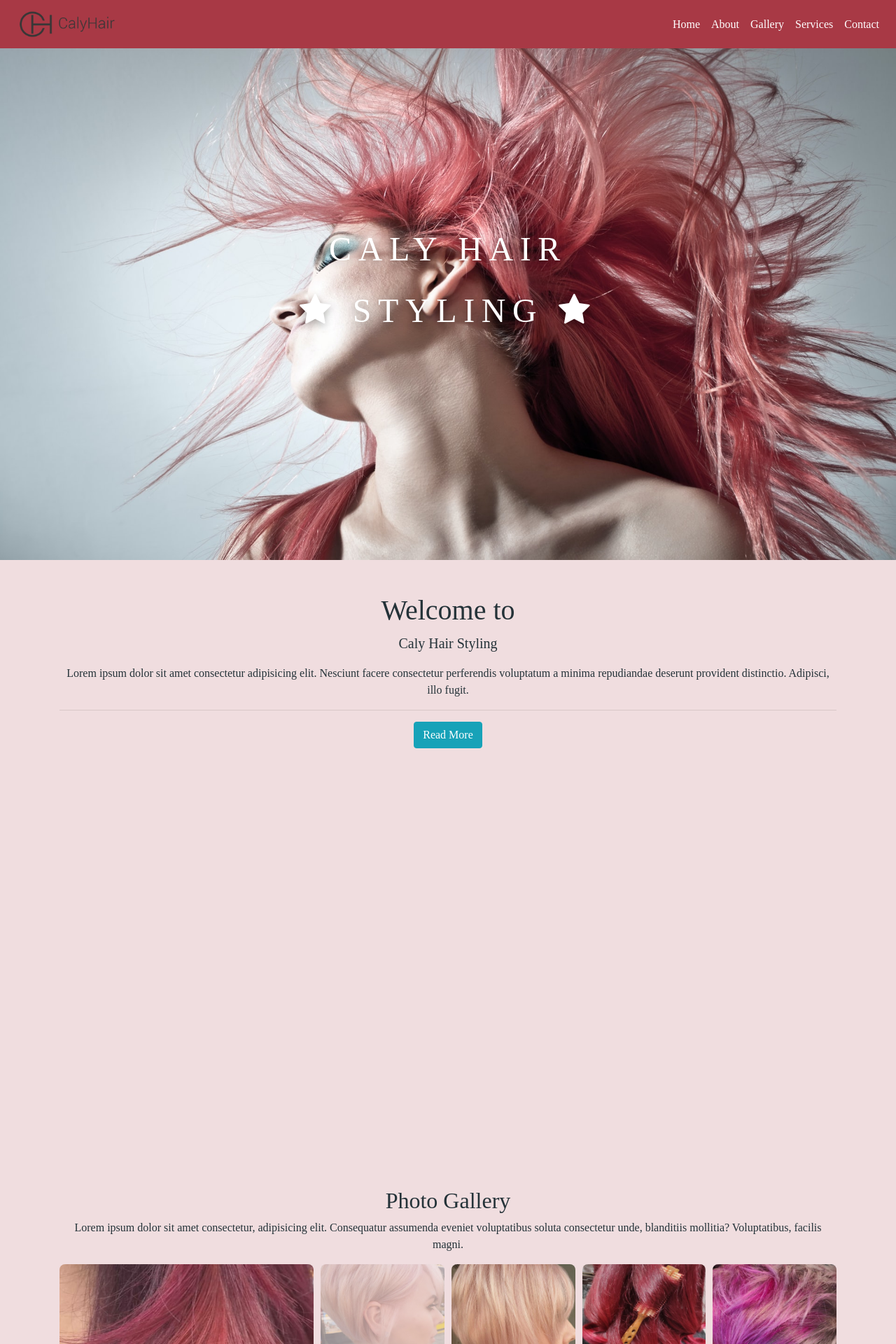
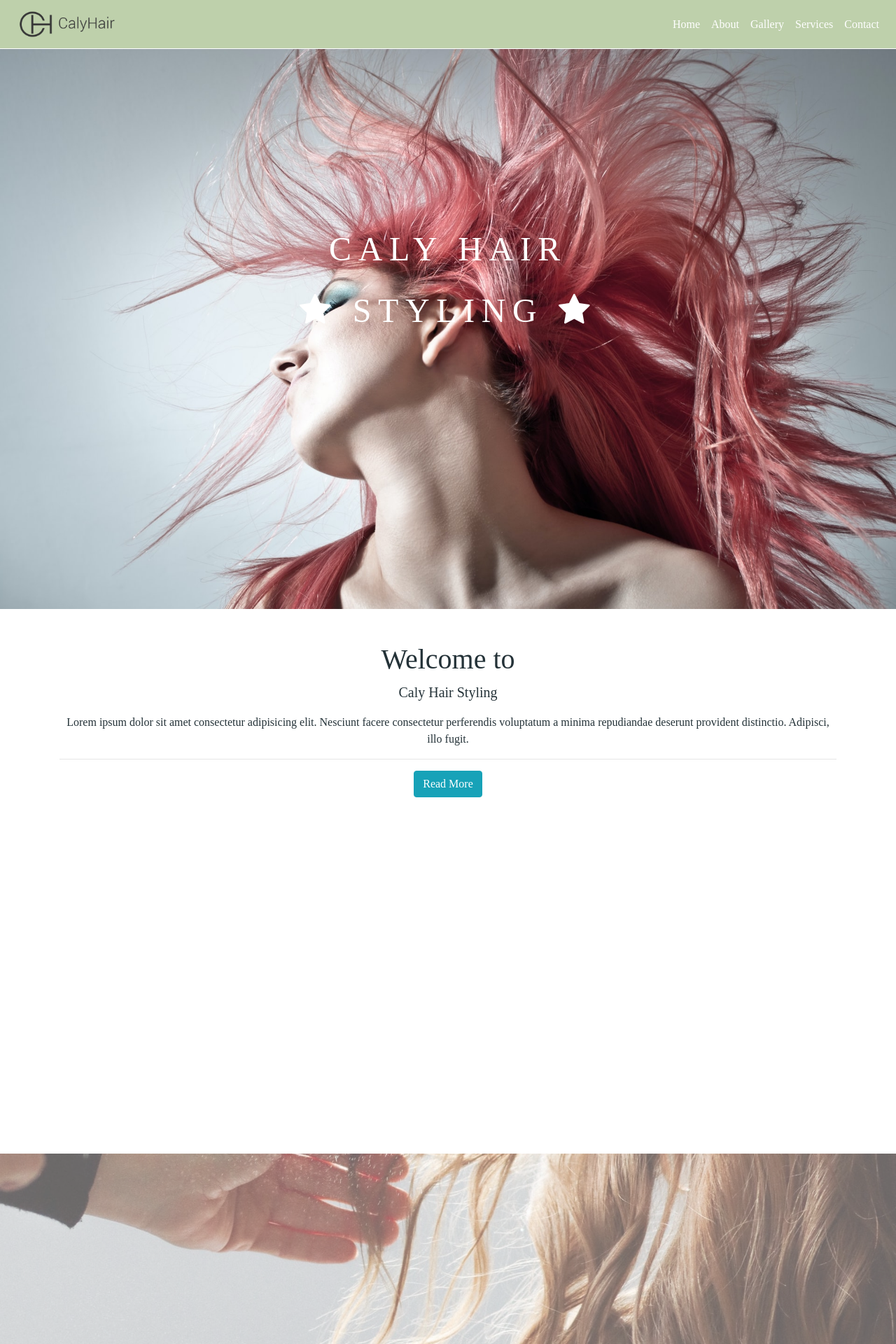
Before and after one commit to Luciano-Lima/caly-hair, a Django app: page / in a window 1280 px wide. Shown: the top 1920 px of the page at 70% size. Run offline with Django 3.2, Linux system fonts and the light colour scheme; data comes from the database, SQL or seed files in the repository; some libraries are stand-ins or nearby versions.

Commit message:
Added parallax

```diff
--- a/hair_salon/static/css/style.css
+++ b/hair_salon/static/css/style.css
@@ -1,24 +1,16 @@
+
+
 /* Main style */
-* body,html {
+  * body,html {
+    height: 100%;
+    margin: 0;
     font-family: 'Montserrat, Arial, Helvetica, sans-serif';
     font-size: 16px;
-    background-color: rgb(168 57 69 / 17%);
+    /* background-color: rgb(168 57 69 / 17%); */
     color: #243238;
-    margin: 0;
-    padding: 0;
-    height: 100%;
 }
 
-.container-fluid {
-    margin: 0;
-    padding: 0;
-}
-
-section {
-    width: 100%;
-    height: 100vh;
-}
-
+/* Navegation */
 .navbar-brand {
     padding: 0;
 }
@@ -28,33 +20,25 @@ section {
     padding: 0;
 }
 
+.navbar a {
+    color: #ffffff;
+}
+
+.bg-dark {
+    background-color: #769b4d78 !important;
+}
+
+/* Background img */
 .background-cover img {
     background-position: center;
     width: 100%;
     height: 100vh;
-    background-size: cover;
+    object-fit: cover;
+    background-repeat: no-repeat;
+     background-position: 50% 50%;
 }
 
-.bg-dark {
-    background-color: #a83945 !important;
-    /* background-color: #a0abb100 !important; */
-}
-
-.navbar a {
-    color: #ffffff;
-}
-
-.container {
-    text-align: center;
-}
-
-
-.holding-img {
-    position: relative;
-    text-align: center;
-}
-
-.holding-text {
+.background-cover-text {
     position: absolute;
     top: 50%;
     left: 50%;
@@ -64,21 +48,57 @@ section {
     letter-spacing: 0.2em;
     text-transform: uppercase;
     color: #ffffff;
-    text-shadow: 0px 4px 12px rgba(0, 0, 0, 0.3);
 }
-
 
 .styling {
     display: inline;
 }
 
-.profile-background {
-    /* background-color:#05090a; */
-}
-
 .profile-img {
     height: 350px;
     border-radius: 50px;
+}
+
+.parallax-1 {
+    background-image: url('/static/img/bg-img-2.jpg');
+    min-height: 300px;
+}
+
+.parallax-2 {
+    background-image: url('/static/img/bg-img-3.jpg');
+    height: 300px;
+}
+
+/* Parallax */
+.parallax-1, .parallax-2 {
+    background-position: center;
+    background-size: cover;
+    background-attachment:fixed;
+
+    opacity: 0.6;
+    position: relative;
+
+
+
+}
+
+/* Testimonials */
+.chip {
+    display: inline-block;
+    padding: 0 25px;
+    height: 50px;
+    font-size: 16px;
+    line-height: 50px;
+    border-radius: 25px;
+    background-color: #f1f1f1;
+}
+
+.chip img {
+    float: left;
+    margin: 0 10px 0 -25px;
+    height: 50px;
+    width: 50px;
+    border-radius: 50%;
 }
 
 /* Photo Gallery */
@@ -161,21 +181,9 @@ section {
     }
 }
 
-/* Testimonials */
-.chip {
-    display: inline-block;
-    padding: 0 25px;
-    height: 50px;
-    font-size: 16px;
-    line-height: 50px;
-    border-radius: 25px;
-    background-color: #f1f1f1;
+section {
+    width: 100%;
+    height: 100vh;
+    padding: 70px 0px;
+
 }
-
-.chip img {
-    float: left;
-    margin: 0 10px 0 -25px;
-    height: 50px;
-    width: 50px;
-    border-radius: 50%;
-}
--- a/hair_salon/templates/index.html
+++ b/hair_salon/templates/index.html
@@ -12,9 +12,9 @@ Caly Hair Styling
     </div>
 </section>
 
-<div class="container">
+<div class="container-fuid text-center">
 
-    <div class="holding-text">
+    <div class="background-cover-text">
         <div class="row">
             <div class="col-12">
                 <div class="caly-style">
@@ -29,6 +29,7 @@ Caly Hair Styling
         </div>
     </div>
     <!-- Section About -->
+    <div class="container">
         <section id="about" class="introduction mt-5">
             <h1>Welcome to</h1>
             <p class="lead">Caly Hair Styling</p>
@@ -68,10 +69,11 @@ Caly Hair Styling
                     </div>
                 </div>
             </div>
-
-
         </section>
+    </div>
     <!-- Section Gallery -->
+    <div class="parallax-1"></div>
+    <div class="container">
         <section id="gallery" class="gallery mt-5">
             <h2>Photo Gallery</h2>
             <p>Lorem ipsum dolor sit amet consectetur, adipisicing elit. Consequatur assumenda eveniet voluptatibus soluta
@@ -195,10 +197,12 @@ Caly Hair Styling
                     </div>
                 </div>
             </div>
+        </section>
+    </div>
+    <!-- Section Testimonials -->
+    <div class="container">
+        <section class="testimonials mt-5">
 
-    </section>
-    <!-- Section Testimonials -->
-    <section class="testimonials mt-5">
             <h3>What People Say?</h3>
             <span class="reviews">Carly Experiences</span>
             <div id="carouselExampleControls" class="carousel slide" data-ride="carousel">
@@ -274,7 +278,11 @@ Caly Hair Styling
                 </div>
             </div>
         </section>
+    </div>
     <!-- Section Services -->
+    <!-- Parallas img 2 -->
+    <div class="parallax-2"></div>
+    <div class="container">
         <section id="services" class="price-list mt-5">
             <h4>Price List</h4>
             <Accordion price list>
@@ -415,6 +423,7 @@ Caly Hair Styling
                 </div>
                 <!-- End of Accordion price list -->
         </section>
+    </div>
     <div id="contact" class="mt-5">
 
     </div>
```
Also changed, not shown: hair_salon/static/img/bg-img-2.jpg (added), hair_salon/static/img/bg-img-3.jpg (added). Lines whose indentation alone changed are shown as unchanged.
